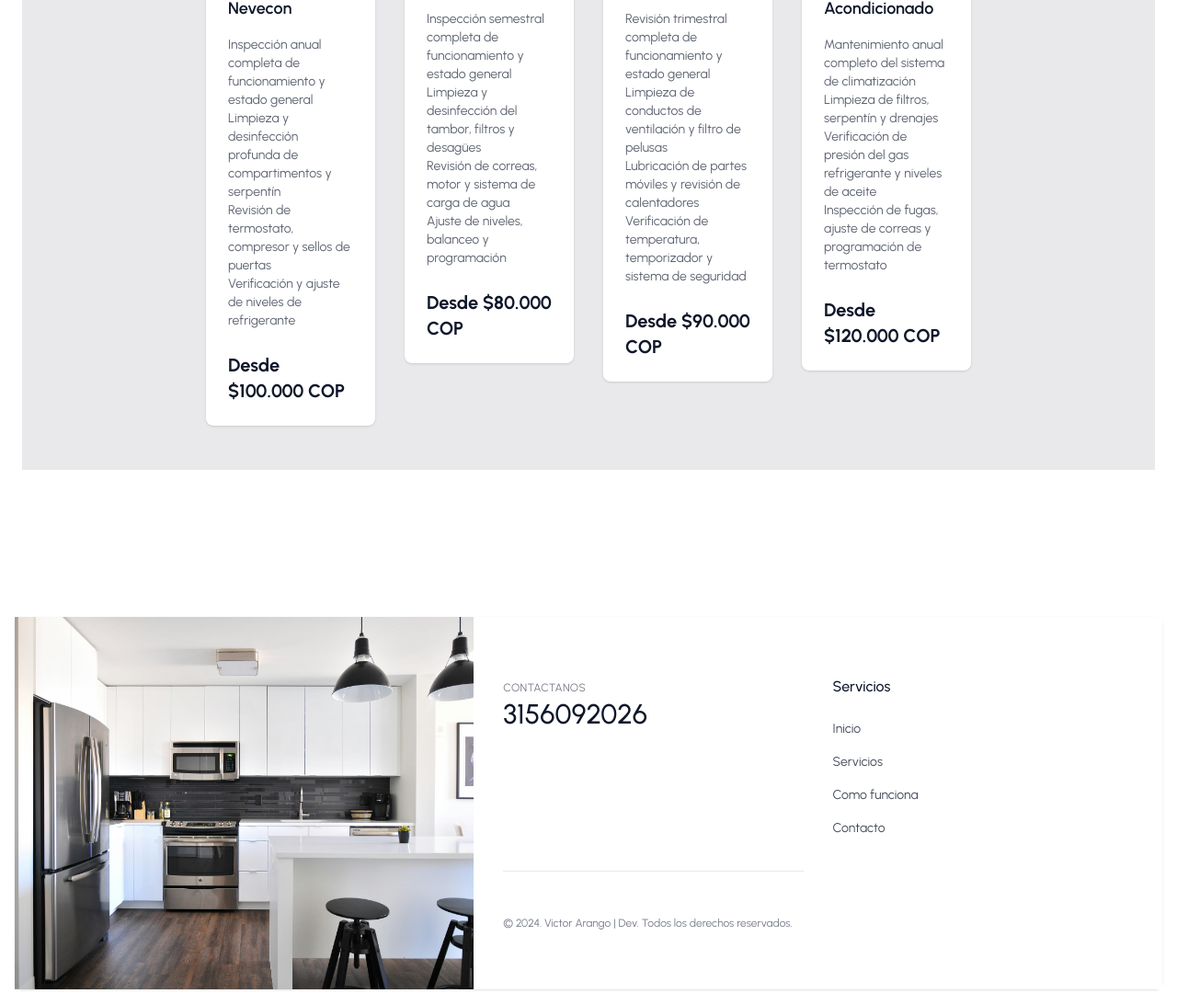
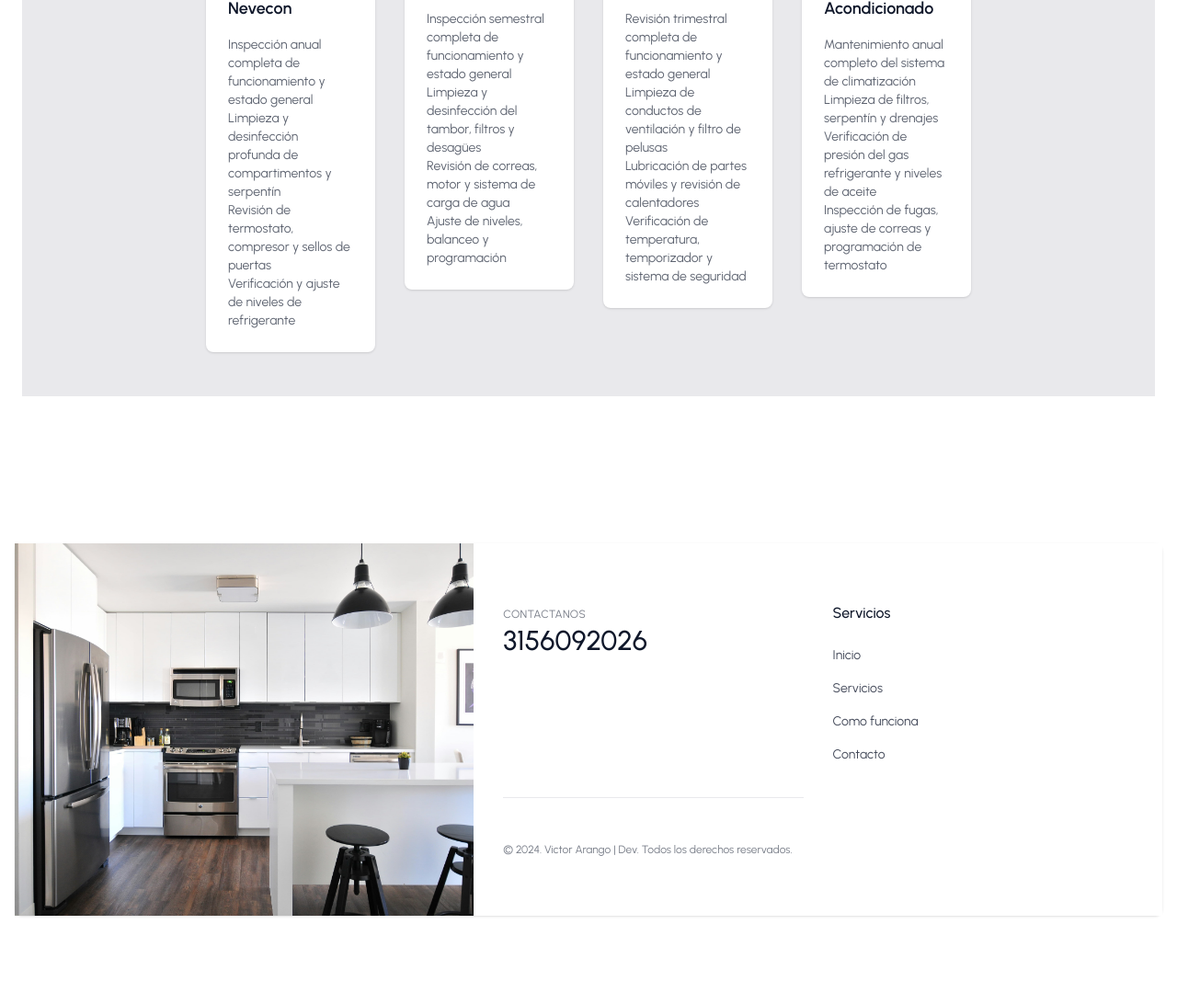
Before and after one commit to victor-arango/ServicesV4, an Astro site: page / in a window 1280 px wide. Shown: the part 5573-6665 px from the top of the page at 92% size. After the commit the page ends 6585 px from the top, so only its background shows below. Built offline with nearby package versions, Linux system fonts and the light colour scheme; Astro itself is replaced by a stand-in of ours.

Commit message:
update services

```diff
--- a/src/components/Testimonials.astro
+++ b/src/components/Testimonials.astro
@@ -24,7 +24,6 @@ import Container from "./Container.astro"
                           <li>Revisión de termostato, compresor y sellos de puertas</li>
                           <li>Verificación y ajuste de niveles de refrigerante</li>
                         </ul>
-                        <p class="mt-6 text-xl font-bold text-gray-900">Desde $100.000 COP</p>
                       </div>
                     </div>
                   </div>
@@ -39,7 +38,6 @@ import Container from "./Container.astro"
                           <li>Revisión de correas, motor y sistema de carga de agua</li>
                           <li>Ajuste de niveles, balanceo y programación</li>
                         </ul>
-                        <p class="mt-6 text-xl font-bold text-gray-900">Desde $80.000 COP</p>
                       </div>
                     </div>
                   </div>
@@ -54,7 +52,6 @@ import Container from "./Container.astro"
                           <li>Lubricación de partes móviles y revisión de calentadores</li>
                           <li>Verificación de temperatura, temporizador y sistema de seguridad</li>
                         </ul>
-                        <p class="mt-6 text-xl font-bold text-gray-900">Desde $90.000 COP</p>
                       </div>
                     </div>
                   </div>
@@ -69,7 +66,6 @@ import Container from "./Container.astro"
                           <li>Verificación de presión del gas refrigerante y niveles de aceite</li>
                           <li>Inspección de fugas, ajuste de correas y programación de termostato</li>
                         </ul>
-                        <p class="mt-6 text-xl font-bold text-gray-900">Desde $120.000 COP</p>
                       </div>
                     </div>
                   </div>
```
